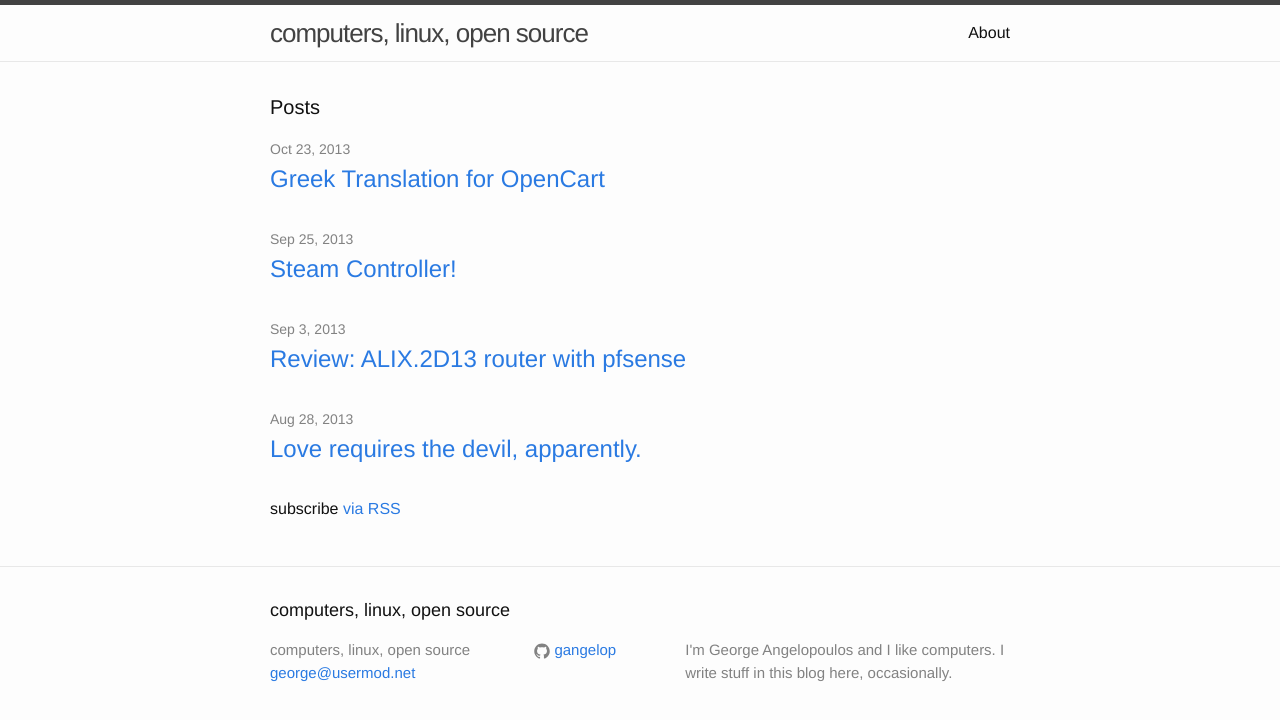
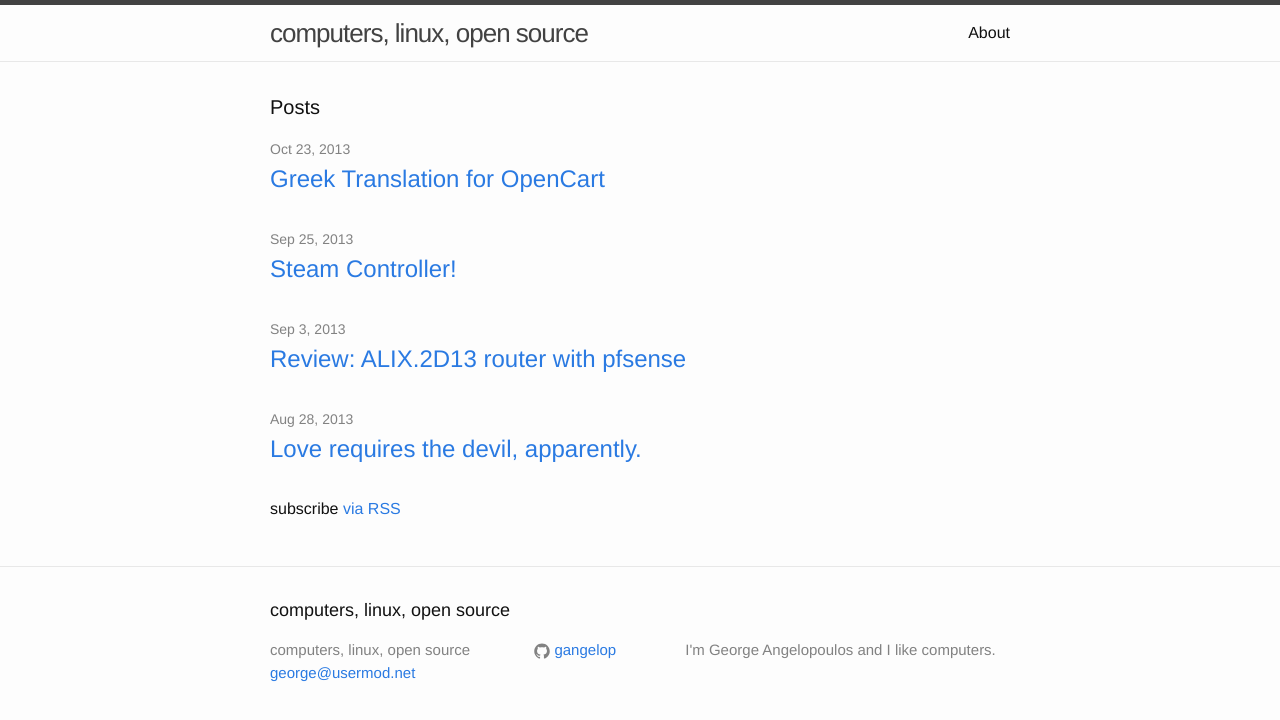
Before and after one commit to gangelop/lathan.github.io, a Jekyll site: the page built from index.html, in a window 1280 px wide. Shown: the top 720 px of the page. Built offline with Jekyll 4.4.1, drawn with Linux system fonts in a browser that asks for light colours.

Commit message:
shorten description

```diff
--- a/_config.yml
+++ b/_config.yml
@@ -9,7 +9,7 @@
 title: computers, linux, open source
 email: george@usermod.net
 description: > # this means to ignore newlines until "baseurl:"
-    I'm George Angelopoulos and I like computers. I write stuff in this blog here, occasionally.
+    I'm George Angelopoulos and I like computers.
 baseurl: "" # the subpath of your site, e.g. /blog
 #url: "http://yourdomain.com" # the base hostname & protocol for your site
 #twitter_username: g_usermod
```
